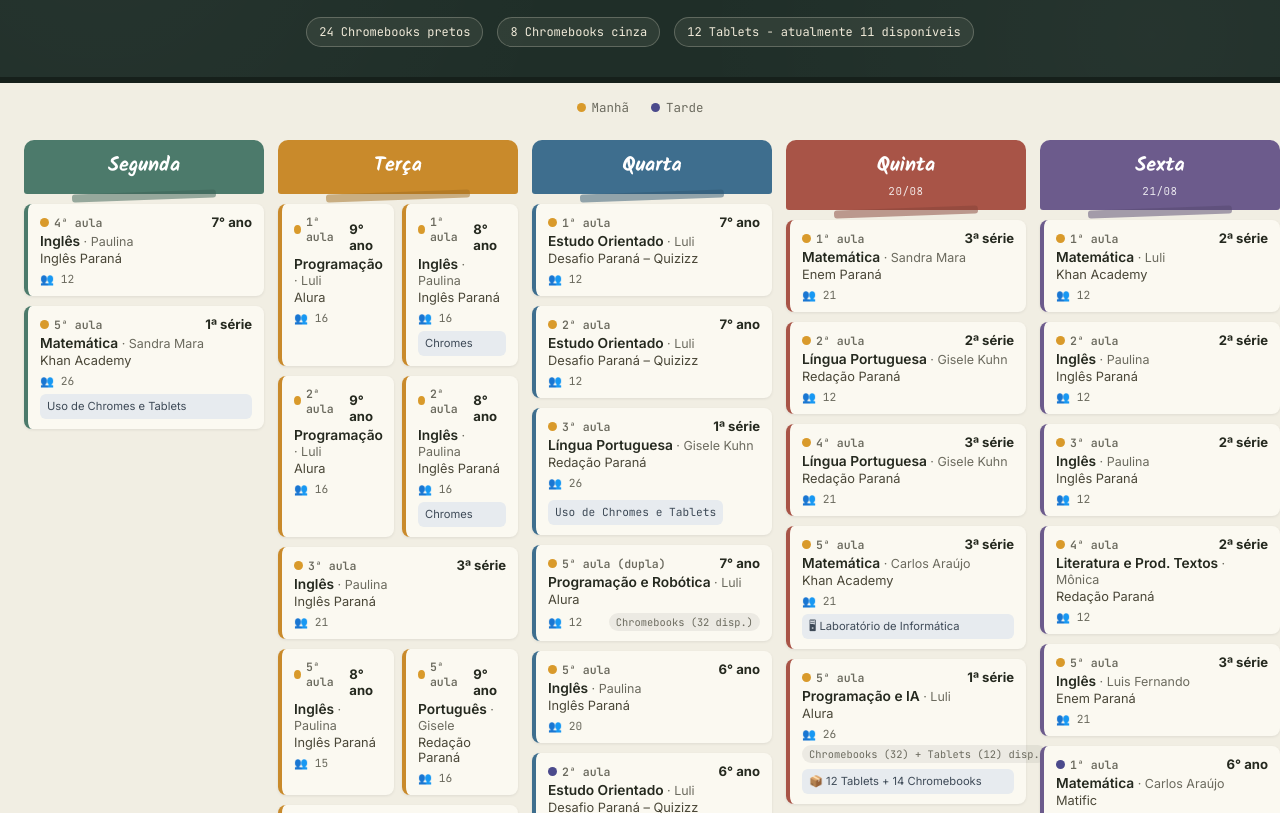
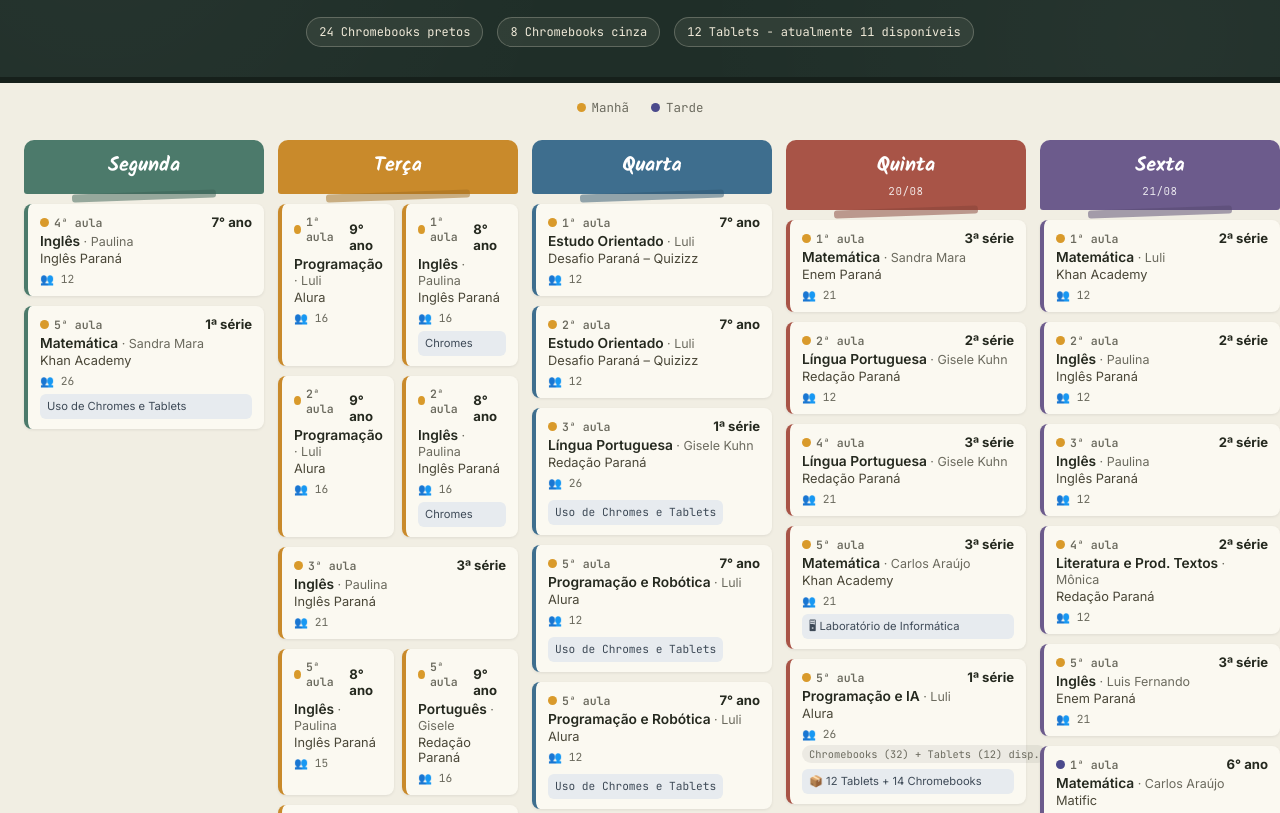
Before and after one commit to profeluli/labinformatica, a plain HTML site: page index.html in a window 1280 px wide. Shown: the part 132-945 px from the top of the page. Drawn offline with Linux system fonts and the light colour scheme.

Commit message:
tyftyftyftyfytfytfty

```diff
--- a/index.html
+++ b/index.html
@@ -330,7 +330,8 @@
     <div class="card"><div class="row-top"><span class="time"><span class="dot manha"></span>1ª aula</span><span class="turma">7° ano</span></div><div class="disc">Estudo Orientado <span class="prof">· Luli</span></div><div class="activity">Desafio Paraná – Quizizz</div><div class="meta"><span>👥 12</span></div></div>
     <div class="card"><div class="row-top"><span class="time"><span class="dot manha"></span>2ª aula</span><span class="turma">7° ano</span></div><div class="disc">Estudo Orientado <span class="prof">· Luli</span></div><div class="activity">Desafio Paraná – Quizizz</div><div class="meta"><span>👥 12</span></div></div>
     <div class="card"><div class="row-top"><span class="time"><span class="dot manha"></span>3ª aula</span><span class="turma">1ª série</span></div><div class="disc">Língua Portuguesa <span class="prof">· Gisele Kuhn</span></div><div class="activity">Redação Paraná</div><div class="meta"><span>👥 26</span><div class="suggestion">Uso de Chromes e Tablets</div></div></div>
-    <div class="card"><div class="row-top"><span class="time"><span class="dot manha"></span>5ª aula (dupla)</span><span class="turma">7° ano</span></div><div class="disc">Programação e Robótica <span class="prof">· Luli</span></div><div class="activity">Alura</div><div class="meta"><span>👥 12</span><span class="equip">Chromebooks (32 disp.)</span></div></div>
+    <div class="card"><div class="row-top"><span class="time"><span class="dot manha"></span>5ª aula</span><span class="turma">7° ano</span></div><div class="disc">Programação e Robótica <span class="prof">· Luli</span></div><div class="activity">Alura</div><div class="meta"><span>👥 12</span><div class="suggestion">Uso de Chromes e Tablets</div></div></div>
+    <div class="card"><div class="row-top"><span class="time"><span class="dot manha"></span>5ª aula</span><span class="turma">7° ano</span></div><div class="disc">Programação e Robótica <span class="prof">· Luli</span></div><div class="activity">Alura</div><div class="meta"><span>👥 12</span><div class="suggestion">Uso de Chromes e Tablets</div></div></div>
     <div class="card"><div class="row-top"><span class="time"><span class="dot manha"></span>5ª aula</span><span class="turma">6° ano</span></div><div class="disc">Inglês <span class="prof">· Paulina</span></div><div class="activity">Inglês Paraná</div><div class="meta"><span>👥 20</span></div></div>
     <div class="card"><div class="row-top"><span class="time"><span class="dot tarde"></span>2ª aula</span><span class="turma">6° ano</span></div><div class="disc">Estudo Orientado <span class="prof">· Luli</span></div><div class="activity">Desafio Paraná – Quizizz</div><div class="meta"><span>👥 20</span><span class="equip">4/32 Chromebooks</span></div></div>
     <div class="card"><div class="row-top"><span class="time"><span class="dot tarde"></span>3ª aula</span><span class="turma">6° ano</span></div><div class="disc">Estudo Orientado <span class="prof">· Luli</span></div><div class="activity">Desafio Paraná – Quizizz</div><div class="meta"><span>👥 20</span><span class="equip">4/32 Chromebooks</span></div></div>
```
